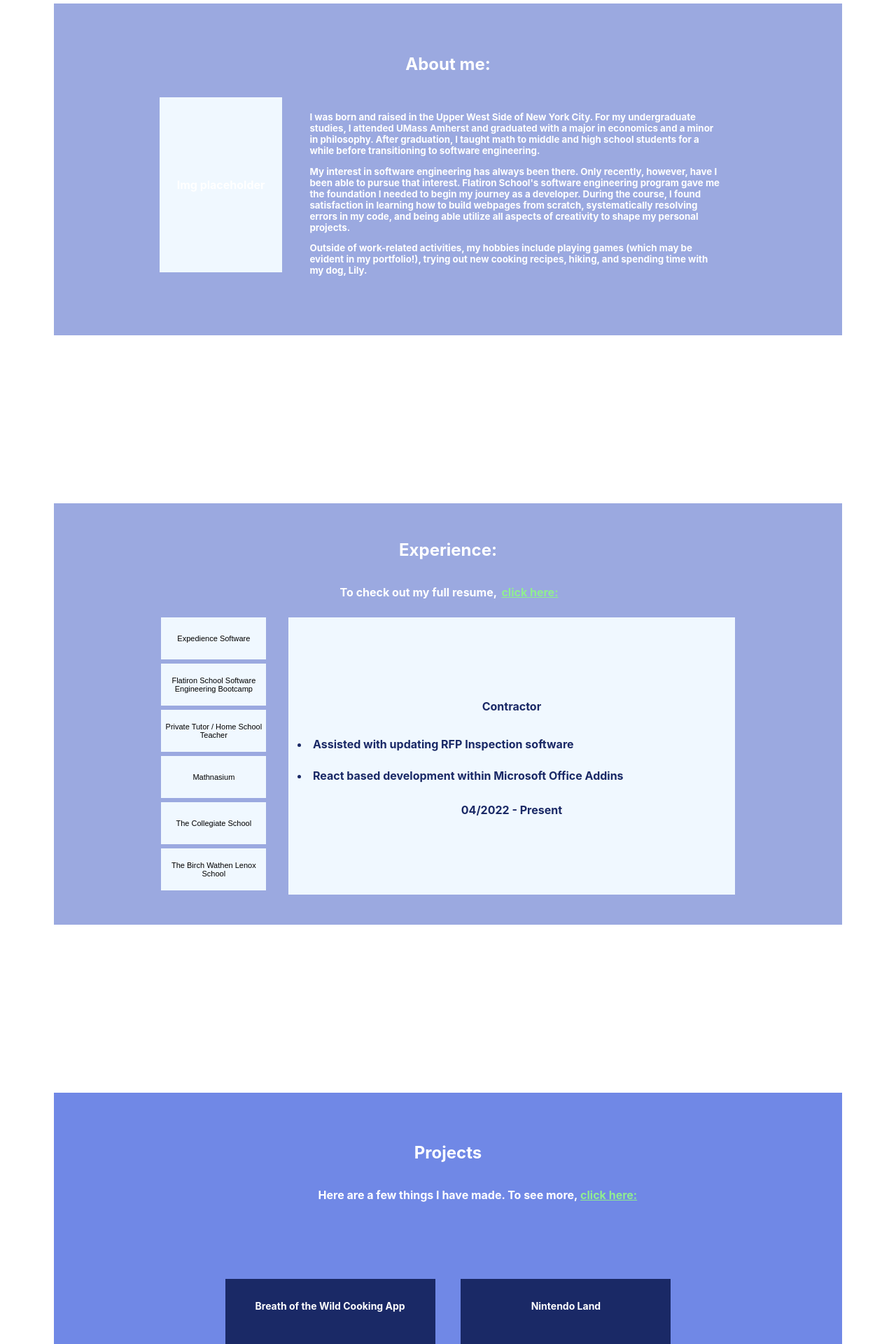
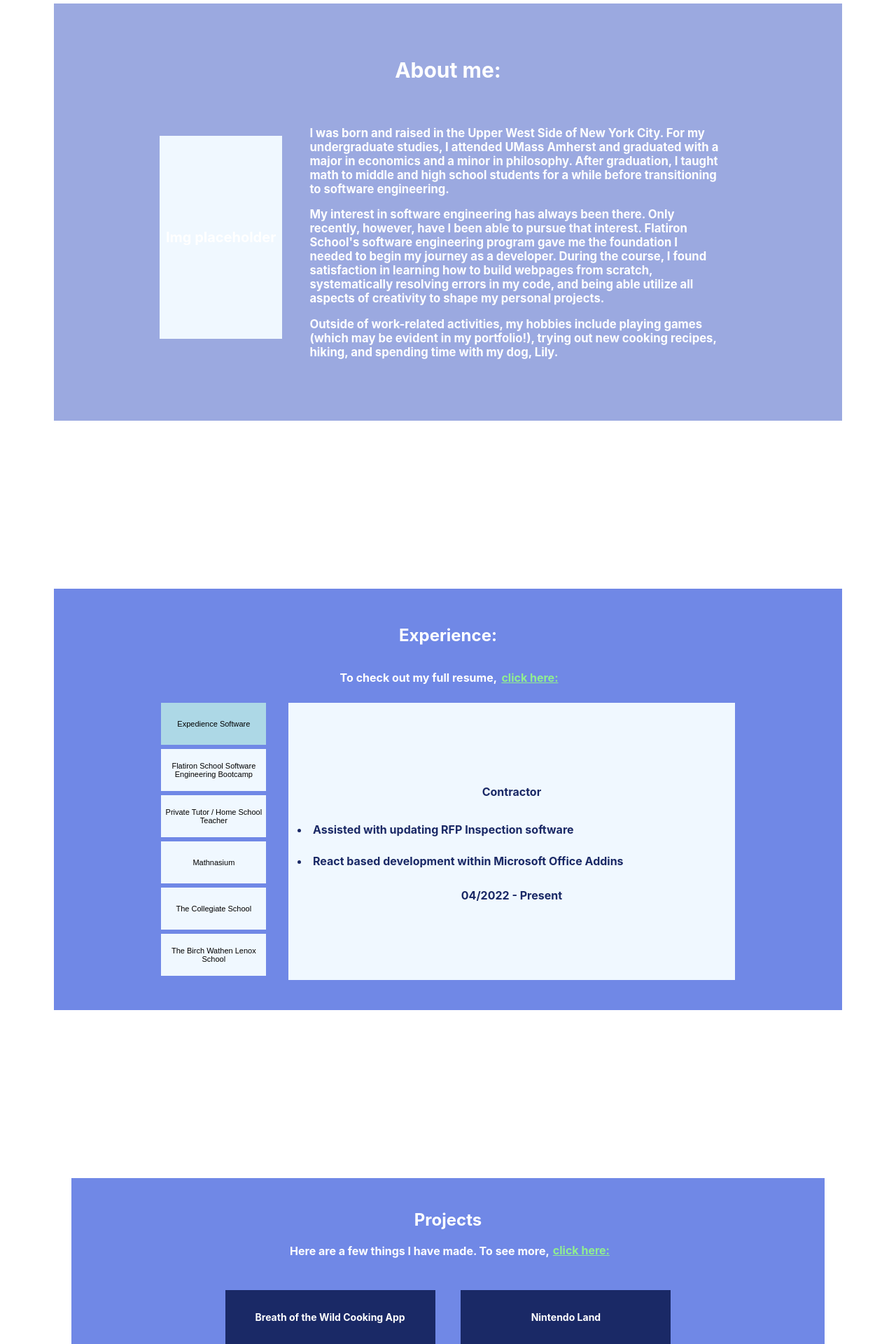
Before and after one commit to dylantoporek/portfolio-project, a React (Create React App) app: page / in a window 1280 px wide. Shown: the part 840-2760 px from the top of the page at 70% size. Built offline with nearby package versions, Linux system fonts and the light colour scheme.

Commit message:
styling updates

```diff
--- a/src/App.css
+++ b/src/App.css
@@ -142,7 +142,7 @@
   align-items: center;
   padding: 4%;
   color: white;
-  font-size: medium;
+  font-size: 20px;
 }
 
 #home-experience{
@@ -165,7 +165,7 @@
   flex-direction: column;
   justify-content: center;
   align-items: center;
-  padding: 4%;
+  padding: 2%;
   color: white;
 
 }
@@ -217,8 +217,8 @@
   position: relative;
   display: flex;
   right: 2%;
-  top: -5%;
-  height: 250px;
+  top: -2%;
+  height: 290px;
   width: 175px;
   background-color: aliceblue;
   justify-content: center;
@@ -241,7 +241,7 @@
 #resume-container{
   position: relative;
   align-self: center;
-  background-color: #9BA9E0;
+  background-color: #7088E6;
   font-weight: bold;
   display: flex;
   flex-direction: column;
@@ -307,7 +307,7 @@
   display: flex;
   justify-content: center;
   align-items: center;
-  top: 5%;
+  top: -1%;
 
 }
 
@@ -352,8 +352,8 @@
 .portfolio-home-link{
   color: lightgreen;
   position: relative;
-  top: -36px;
-  left: 101%;
+  top: -17px;
+  left: 5px;
   cursor: pointer;
   text-decoration: underline;
 }
--- a/src/components/InteracticeResume.js
+++ b/src/components/InteracticeResume.js
@@ -2,7 +2,7 @@ import React, {useState} from "react";
 
 function InteractiveResume(){
     const [showExperienceDetails, setShowExperienceDetials] = useState('Expedience Software')
-    const [isShown, setIsShown] = useState('');
+    const [isShown, setIsShown] = useState('Expedience Software');
     const experienceDetails = [
         {
             company: 'Expedience Software',
@@ -61,11 +61,15 @@ function InteractiveResume(){
 
     function handleResumeClick(e){
         setShowExperienceDetials(e.target.value)
-        e.target.style.backgroundColor = 'blue'
+        e.target.style.backgroundColor = 'lightgreen'
     }
 
     function handleResumeHover(companyName){
         setIsShown(companyName)
+    }
+
+    function handleResumeLeave(prop){
+        setIsShown(prop)
     }
 
 
@@ -74,11 +78,12 @@ function InteractiveResume(){
     const workButtonsDisplay = experienceDetails.map((experience)=>{
             return <button
             className='work-button'
+            key={experience.company}
             value={experience.company}
             onClick={handleResumeClick}
             onMouseEnter={()=> handleResumeHover(experience.company)}
-            onMouseLeave={()=> handleResumeHover('')}
-            style={isShown === experience.company ? {backgroundColor: 'darkblue'} : {backgroundColor: 'aliceblue'}}>
+            onMouseLeave={()=> handleResumeLeave(isShown)}
+            style={isShown === experience.company ? {backgroundColor: 'lightblue'} : {backgroundColor: 'aliceblue'}}>
                 {experience.company}
             </button>
     })
--- a/src/components/Pages/Home.js
+++ b/src/components/Pages/Home.js
@@ -91,13 +91,13 @@ function Home({changePage}){
             <div id='home-projects'>
                 <h2>Projects</h2>
                 <div id='project-text-container'>
-                <p>
+
                     Here are a few things I have made. To see more,
                     <p className='portfolio-home-link'
                     onClick={()=> navigate('portfolio')}>
                         click here:
                     </p>
-                </p>
+
                 </div>
 
                 <div id='home-featured-projects-container'>
```
